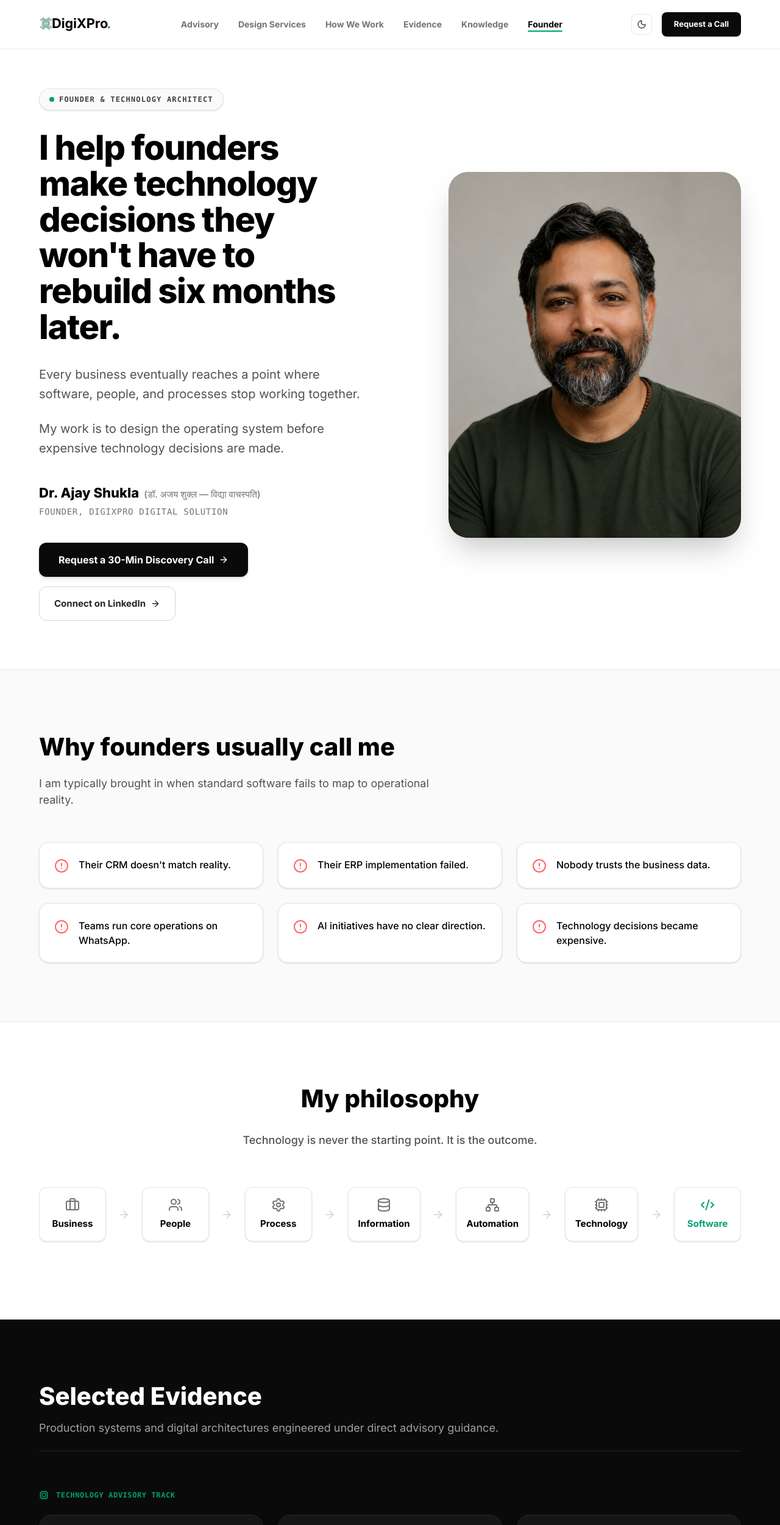
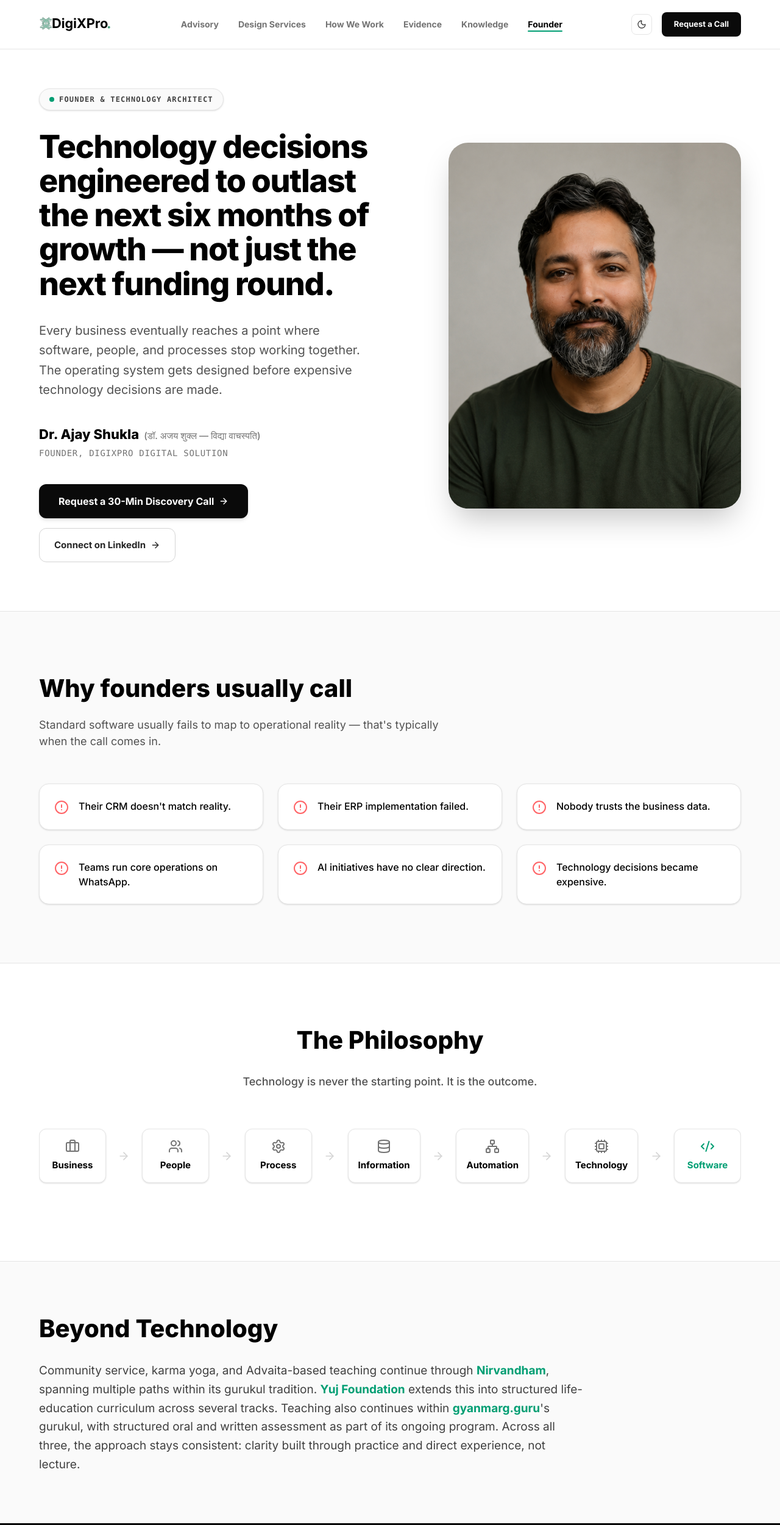
Before and after one commit to ajaydigixpro/digixpro-web, a Next.js app: page /founder in a window 1280 px wide. Shown: the top 2501 px of the page at 61% size. Built offline with nearby package versions, Linux system fonts and the light colour scheme.

Commit message:
refactor(founder): align founder page copy with brand voice rules and add Beyond Technology section

```diff
--- a/src/app/founder/page.tsx
+++ b/src/app/founder/page.tsx
@@ -21,13 +21,13 @@ import { evidenceItems } from '@/data/evidence';
 
 export const metadata: Metadata = {
   title: 'Founder & Technology Architect | Dr. Ajay Shukla',
-  description: 'I help founders make technology decisions they won\'t have to rebuild six months later. Founder & Technology Architect at DigiXPro.',
+  description: 'Technology decisions engineered to outlast the next six months of growth — not just the next funding round. Founder & Technology Architect at DigiXPro.',
   alternates: {
     canonical: 'https://www.digixpro.in/founder',
   },
   openGraph: {
     title: 'Founder & Technology Architect | Dr. Ajay Shukla',
-    description: 'I help founders make technology decisions they won\'t have to rebuild six months later.',
+    description: 'Technology decisions engineered to outlast the next six months of growth — not just the next funding round.',
     url: 'https://www.digixpro.in/founder',
     type: 'profile',
     images: [{ url: '/opengraph-image.png', width: 1200, height: 630, alt: 'Dr. Ajay Shukla - Founder & Technology Architect' }],
@@ -35,7 +35,7 @@ export const metadata: Metadata = {
   twitter: {
     card: 'summary_large_image',
     title: 'Founder & Technology Architect | Dr. Ajay Shukla',
-    description: 'I help founders make technology decisions they won\'t have to rebuild six months later.',
+    description: 'Technology decisions engineered to outlast the next six months of growth — not just the next funding round.',
     images: ['/twitter-image.png'],
   },
 };
@@ -71,19 +71,16 @@ export default function FounderPage() {
               <div className="inline-flex items-center space-x-2 bg-neutral-50 dark:bg-neutral-900 border border-neutral-200 dark:border-neutral-800 px-4 py-2 rounded-full mb-8 shadow-sm">
                 <span className="w-2 h-2 rounded-full bg-[#009E73]"></span>
                 <span className="text-[12px] font-mono font-bold uppercase tracking-widest text-neutral-700 dark:text-neutral-300">
-                  Founder & Technology Architect
+                  Founder &amp; Technology Architect
                 </span>
               </div>
 
-              <h1 className="text-[44px] md:text-[56px] font-extrabold tracking-tight leading-[1.05] mb-8 text-black dark:text-white">
-                I help founders make technology decisions they won't have to rebuild six months later.
+              <h1 className="text-[40px] md:text-[52px] font-extrabold tracking-tight leading-[1.08] mb-8 text-black dark:text-white">
+                Technology decisions engineered to outlast the next six months of growth — not just the next funding round.
               </h1>
 
-              <p className="text-[18px] md:text-[20px] text-neutral-600 dark:text-neutral-300 leading-relaxed mb-6">
-                Every business eventually reaches a point where software, people, and processes stop working together.
-              </p>
               <p className="text-[18px] md:text-[20px] text-neutral-600 dark:text-neutral-300 leading-relaxed mb-10">
-                My work is to design the operating system before expensive technology decisions are made.
+                Every business eventually reaches a point where software, people, and processes stop working together. The operating system gets designed before expensive technology decisions are made.
               </p>
 
               {/* Name Block with Hindi Name & Vidhya Vachaspati */}
@@ -134,13 +131,13 @@ export default function FounderPage() {
           </div>
         </section>
 
-        {/* 2. WHY FOUNDERS CALL ME */}
+        {/* 2. WHY FOUNDERS USUALLY CALL */}
         <section className="bg-neutral-50 dark:bg-neutral-900/50 border-y border-neutral-200 dark:border-neutral-800 py-24">
           <div className="max-w-[1200px] mx-auto px-6">
             <div className="mb-14">
-              <h2 className="text-[32px] md:text-[40px] font-extrabold text-black dark:text-white mb-4">Why founders usually call me</h2>
+              <h2 className="text-[32px] md:text-[40px] font-extrabold text-black dark:text-white mb-4">Why founders usually call</h2>
               <p className="text-[18px] text-neutral-600 dark:text-neutral-400 max-w-2xl">
-                I am typically brought in when standard software fails to map to operational reality.
+                Standard software usually fails to map to operational reality — that&apos;s typically when the call comes in.
               </p>
             </div>
 
@@ -162,10 +159,10 @@ export default function FounderPage() {
           </div>
         </section>
 
-        {/* 3. MY PHILOSOPHY (THE 7 STEPS) */}
+        {/* 3. THE PHILOSOPHY (THE 7 STEPS) */}
         <section className="py-24 max-w-[1200px] mx-auto px-6">
           <div className="text-center max-w-4xl mx-auto mb-16">
-            <h2 className="text-[32px] md:text-[40px] font-extrabold mb-6 text-black dark:text-white">My philosophy</h2>
+            <h2 className="text-[32px] md:text-[40px] font-extrabold mb-6 text-black dark:text-white">The Philosophy</h2>
             <p className="text-[18px] text-neutral-600 dark:text-neutral-400 font-medium">
               Technology is never the starting point. It is the outcome.
             </p>
@@ -200,6 +197,18 @@ export default function FounderPage() {
                 )}
               </React.Fragment>
             ))}
+          </div>
+        </section>
+
+        {/* 3.5 BEYOND TECHNOLOGY */}
+        <section className="bg-neutral-50 dark:bg-neutral-900/50 border-t border-neutral-200 dark:border-neutral-800 py-20">
+          <div className="max-w-[1200px] mx-auto px-6">
+            <div className="max-w-4xl">
+              <h2 className="text-[32px] md:text-[40px] font-extrabold text-black dark:text-white mb-6">Beyond Technology</h2>
+              <p className="text-[17px] md:text-[19px] text-neutral-700 dark:text-neutral-300 leading-relaxed">
+                Community service, karma yoga, and Advaita-based teaching continue through <a href="https://www.nirvandham.in" target="_blank" rel="noopener noreferrer" className="font-bold text-[#009E73] hover:underline">Nirvandham</a>, spanning multiple paths within its gurukul tradition. <a href="https://www.yujfoundation.in" target="_blank" rel="noopener noreferrer" className="font-bold text-[#009E73] hover:underline">Yuj Foundation</a> extends this into structured life-education curriculum across several tracks. Teaching also continues within <a href="https://gyanmarg.guru" target="_blank" rel="noopener noreferrer" className="font-bold text-[#009E73] hover:underline">gyanmarg.guru</a>&apos;s gurukul, with structured oral and written assessment as part of its ongoing program. Across all three, the approach stays consistent: clarity built through practice and direct experience, not lecture.
+              </p>
+            </div>
           </div>
         </section>
 
@@ -238,7 +247,7 @@ export default function FounderPage() {
             <div className="space-y-6 pt-6 border-t border-neutral-900">
               <div className="flex items-center space-x-3 text-[#009E73] font-mono text-xs font-bold uppercase tracking-wider">
                 <Code2 className="w-4 h-4" />
-                <span>Design & Publishing Track</span>
+                <span>Design &amp; Publishing Track</span>
               </div>
               <div className="grid md:grid-cols-3 gap-6">
                 {evidenceItems.filter((item) => item.track === 'design').map((item) => (
@@ -260,13 +269,13 @@ export default function FounderPage() {
           </div>
         </section>
 
-        {/* 5. WHAT TO EXPECT (EXPECT VS NOT EXPECT) */}
+        {/* 5. WHAT THIS ADVISORY DELIVERS (EXPECT VS NOT EXPECT) */}
         <section className="py-24 max-w-[1200px] mx-auto px-6">
           <div className="grid md:grid-cols-2 gap-12 md:gap-20">
 
             {/* Positive */}
             <div>
-              <h3 className="text-[24px] font-extrabold text-black dark:text-white mb-6">What you can expect from me</h3>
+              <h3 className="text-[24px] font-extrabold text-black dark:text-white mb-6">What This Advisory Delivers</h3>
               <ul className="space-y-4">
                 <li className="flex items-center text-[16px] font-medium text-neutral-800 dark:text-neutral-200">
                   <CheckCircle2 className="w-5 h-5 text-[#009E73] mr-3 shrink-0" /> Independent advice
```
